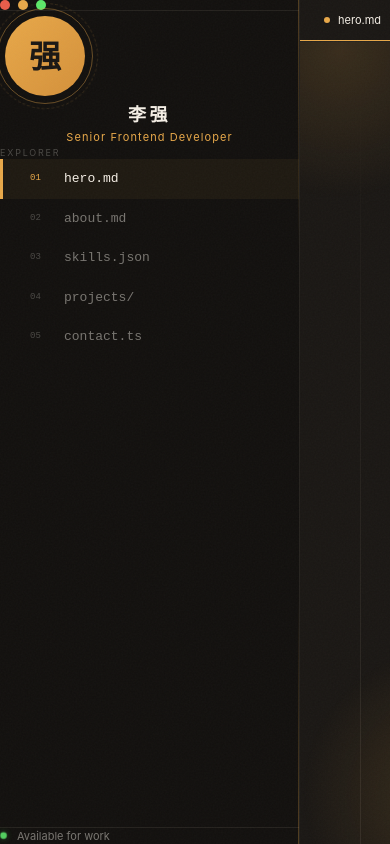
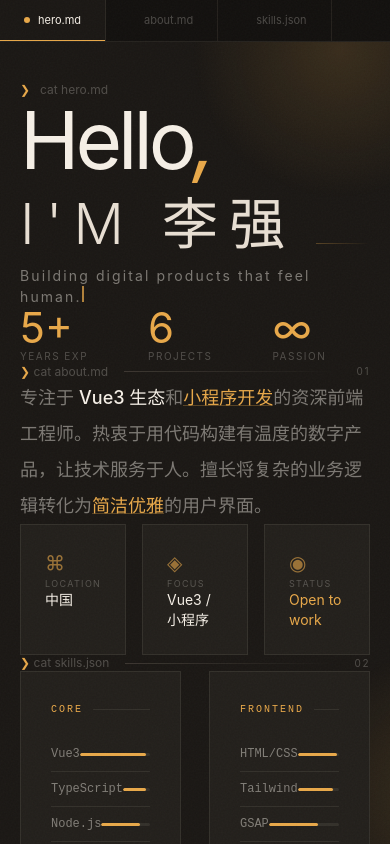
Before and after one commit to maxlongchips/resume-site, a Vue app: page / in a window 390 px wide. Built offline with nearby package versions, Linux system fonts and the light colour scheme.

Commit message:
feat: add responsive breakpoints for sidebar and content

```diff
--- a/src/App.vue
+++ b/src/App.vue
@@ -105,4 +105,24 @@ onMounted(() => {
   width: 1px;
   background: linear-gradient(180deg, transparent, var(--border) 10%, var(--border) 90%, transparent);
 }
+
+@media (max-width: 1024px) {
+  .content-area {
+    padding: 60px 40px;
+  }
+
+  .content-area::before {
+    left: 20px;
+  }
+}
+
+@media (max-width: 768px) {
+  .content-area {
+    padding: 40px 20px;
+  }
+
+  .content-area::before {
+    display: none;
+  }
+}
 </style>
--- a/src/components/Sidebar.vue
+++ b/src/components/Sidebar.vue
@@ -199,4 +199,44 @@ defineEmits<{
     transform: scale(0.8);
   }
 }
+
+@media (max-width: 1024px) {
+  .sidebar {
+    width: 60px;
+  }
+
+  .sidebar .avatar-ring,
+  .sidebar .sidebar-name,
+  .sidebar .sidebar-title,
+  .sidebar nav .nav-label,
+  .sidebar nav .nav-item span:not(.nav-num),
+  .sidebar .status-dot + span {
+    display: none;
+  }
+
+  .sidebar nav .nav-item {
+    padding: 10px;
+    justify-content: center;
+  }
+
+  .sidebar nav .nav-num {
+    width: auto;
+  }
+}
+
+@media (max-width: 768px) {
+  .sidebar {
+    position: fixed;
+    left: -300px;
+    top: 0;
+    bottom: 0;
+    z-index: 50;
+    width: 300px;
+    transition: left 0.3s;
+  }
+
+  .sidebar.open {
+    left: 0;
+  }
+}
 </style>
```
